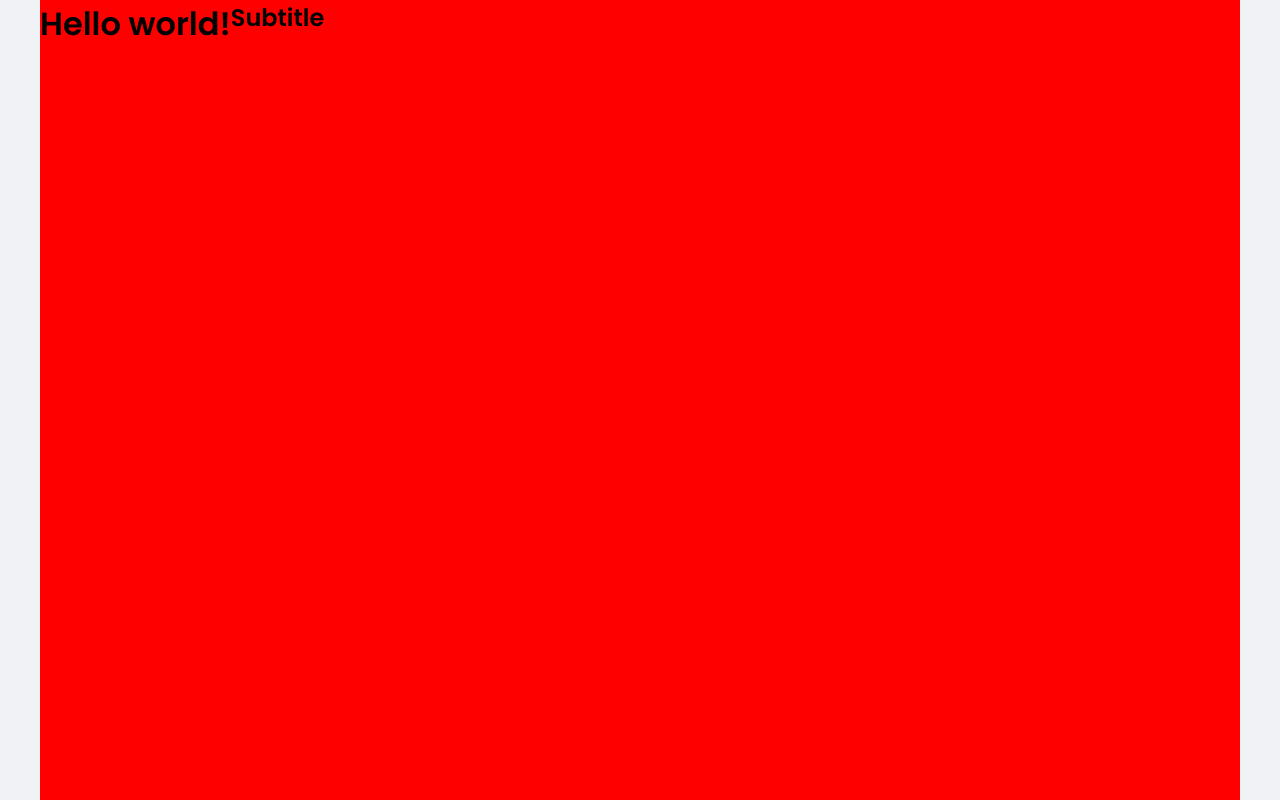
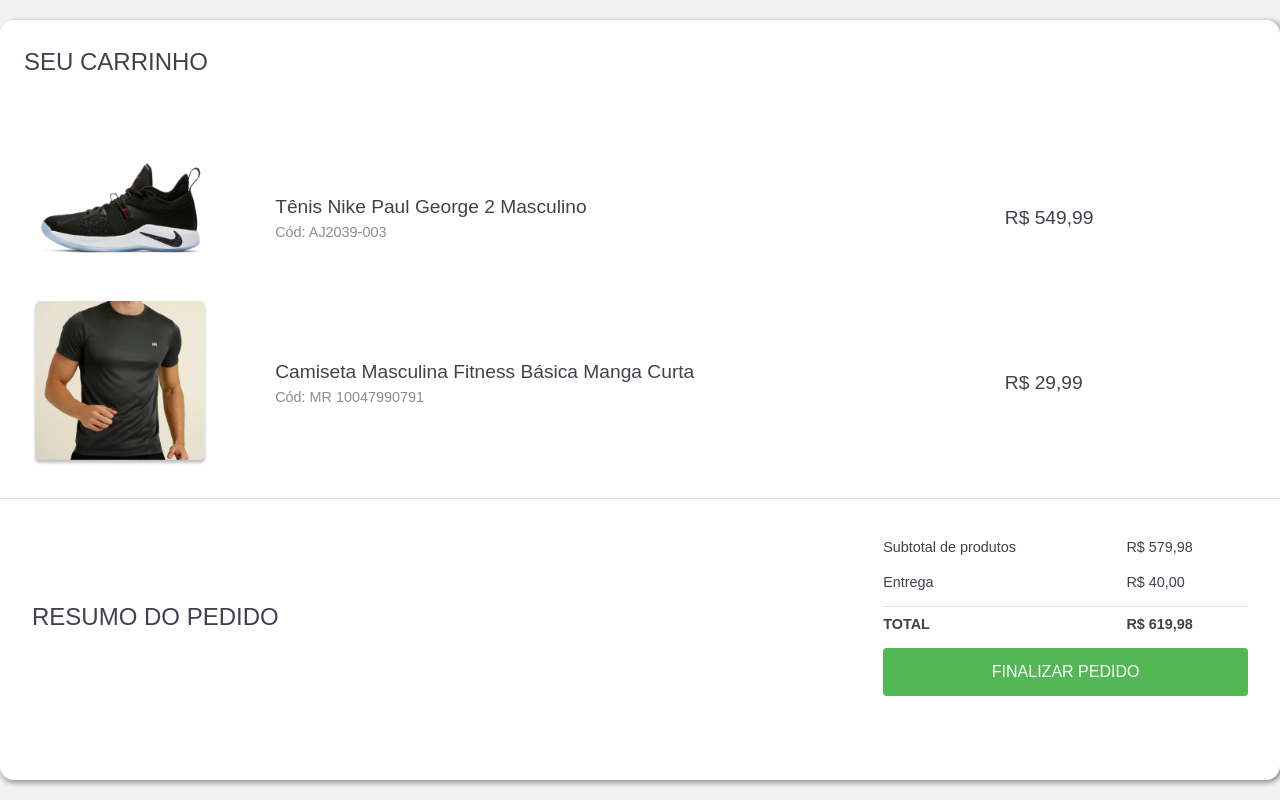
Before and after one commit to msalves008/build_aplication_multiple_languages_checkout_page, a React (Create React App) app: page / in a window 1280 px wide. Built offline with nearby package versions, Linux system fonts and the light colour scheme.

Commit message:
feat: create Checkout Page

```diff
--- a/src/App.tsx
+++ b/src/App.tsx
@@ -1,14 +1,11 @@
+import CheckoutPage from "./Pages/CheckoutPage";
 import { GlobalStyles } from "./styles/global";
-import { GlobalContainer } from "./styles/container";
 
 export function App() {
   return (
     <div className="App">
-        <GlobalContainer>
-          <h1 className="title">Hello world!</h1>
-          <h2 className="title">Subtitle</h2>
-        </GlobalContainer>
-      <GlobalStyles/>
+      <CheckoutPage/>
+      <GlobalStyles />
     </div>
   );
 }
--- /dev/null
+++ b/src/Pages/CheckoutPage/index.tsx
@@ -0,0 +1,56 @@
+import React from "react";
+
+import { Container } from "./styles";
+
+import shoes from "../../assets/tenis.png";
+import tshirt from "../../assets/camisa.png";
+
+const CheckoutPage: React.FC = () => {
+  return (
+    <Container>
+      <section className="modal">
+        <h1 className="modal-title">Seu Carrinho</h1>
+        <div className="items">
+          <div className="item">
+            <img src={shoes} alt="item" className="Item-image" />
+            <div className="item-info">
+              <h3>Tênis Nike Paul George 2 Masculino</h3>
+              <span>Cód: AJ2039-003</span>
+            </div>
+            <span className="item-value">R$ 549,99</span>
+          </div>
+          <div className="item">
+            <img src={tshirt} alt="item" className="Item-image" />
+            <div className="item-info">
+              <h3>Camiseta Masculina Fitness Básica Manga Curta </h3>
+              <span>Cód: MR 10047990791</span>
+            </div>
+            <span className="item-value">R$ 29,99</span>
+          </div>
+        </div>
+        <div className="divider"></div>
+        <div className="resume">
+          <h1>Resumo do Pedido</h1>
+          <div className="resume-itens">
+            <div className="resume-item">
+              <span>Subtotal de produtos</span>
+              <span>R$ 579,98</span>
+            </div>
+            <div className="resume-item">
+              <span>Entrega</span>
+              <span>R$ 40,00</span>
+            </div>
+            <div className="divider"></div>
+            <div className="amount">
+              <span>Total</span>
+              <span>R$ 619,98</span>
+            </div>
+            <button className="btn-checkout">Finalizar Pedido</button>
+          </div>
+        </div>
+      </section>
+    </Container>
+  );
+};
+
+export default CheckoutPage;
--- /dev/null
+++ b/src/Pages/CheckoutPage/styles.ts
@@ -0,0 +1,140 @@
+import styled from "styled-components";
+
+export const Container = styled.div`
+  background-color: var(--background);
+  width: 100vw;
+  height: 100vh;
+  display: flex;
+  flex-direction: column;
+  align-items: center;
+  justify-content: center;
+
+  .modal {
+    width: 100%;
+    max-width: 1280px;
+    height: 95%;
+    background-color: #fff;
+    box-shadow: 0px 4px 4px rgba(0, 0, 0, 0.25), 4px 0px 4px rgba(0, 0, 0, 0.25);
+    border-radius: 14px;
+
+    .modal-title {
+      margin: 1.5rem;
+      font-size: 1.5rem;
+      font-weight: 500;
+      line-height: 150%;
+      text-transform: uppercase;
+      color: var(--text-body);
+    }
+    .items {
+      display: flex;
+      flex-direction: column;
+      align-items: center;
+      padding: 2rem;
+      width: 100%;
+      height: auto;
+
+      .item {
+        width: 100%;
+        height: 100%;
+        display: grid;
+        grid-template-columns: 1fr 3fr 1fr;
+        align-items: center;
+
+        img {
+          width: 11rem;
+          height: 10, 3rem;
+        }
+        .item-info {
+          h3 {
+            font-size: 1.2rem;
+            line-height: 150%;
+            font-weight: 300;
+            color: var(--text-body);
+          }
+          span {
+            font-size: 0.9rem;
+            line-height: 150%;
+            font-weight: normal;
+            color: rgba(65, 65, 77, 0.6);
+          }
+        }
+        .item-value {
+          font-size: 1.2rem;
+          font-weight: 300;
+          line-height: 150%;
+          color: var(--text-body);
+        }
+      }
+    }
+    .divider {
+      width: 100%;
+      border-top: 1px solid #dce2e6;
+      margin-bottom: 0.4rem;
+    }
+    .resume {
+      width: 100%;
+      height: auto;
+      padding: 2rem;
+      right: 10rem;
+      display: flex;
+      flex-direction: row;
+      align-items: center;
+      justify-content: space-between;
+      gap: 0.4rem;
+      .resume-itens {
+        width: 30%;
+        height: 100%;
+        display: flex;
+        flex-direction: column;
+        align-items: center;
+
+        .resume-item {
+          width: 100%;
+          height: 100%;
+          display: grid;
+          grid-template-columns: 2fr 1fr;
+          margin-bottom: 0.8rem;
+          span {
+            font-size: 0.9rem;
+            line-height: 150%;
+            font-weight: normal;
+            color: var(--text-body);
+          }
+        }
+
+        .amount {
+          width: 100%;
+          display: grid;
+          grid-template-columns: 2fr 1fr;
+          font-size: 0.9rem;
+          line-height: 150%;
+          font-weight: 600;
+          color: var(--text-body);
+          text-transform: uppercase;
+          margin-bottom: 0.8rem;
+        }
+        button {
+          width: 100%;
+          height: 3rem;
+          border-radius: 4px;
+          mix-blend-mode: multiply;
+          background-color: var(--primary);
+          color: #fff;
+          border: none;
+
+          font-size: 1rem;
+          font-weight: 500;
+          line-height: 150%;
+          text-transform: uppercase;
+        }
+      }
+      h1 {
+        font-size: 1.5rem;
+        font-weight: 500;
+        line-height: 150%;
+        text-transform: uppercase;
+        color: var(--text-body);
+      }
+    }
+  }
+`;
--- a/src/styles/global.ts
+++ b/src/styles/global.ts
@@ -2,14 +2,9 @@
 
 export const GlobalStyles = createGlobalStyle`
   :root {
-    --background:#f0f2f5;
-    --red: #E52E4D;
-    --blue: #5429cc;
-
-    --blue-ligth:#3693FF;
-    --text-title: #363f5f;
-    --text-body: #969cb3;
-    --background: #F0F2F5;
+    --background:#f1f1f1;
+    --primary:#51B853;
+    --text-body: #41414D;
     --shape: #ffffff;
 
   }
@@ -32,7 +27,7 @@
   -webkit-font-smoothing: antialiased;
  }
  body, input, textarea, button{
-   font-family: 'Poppins', sans-serif;
+   font-family: 'Saira', sans-serif;
    font-weight: 400;
  }
 
```
Also changed, not shown: src/assets/camisa.png (added), src/assets/tenis.png (added).
